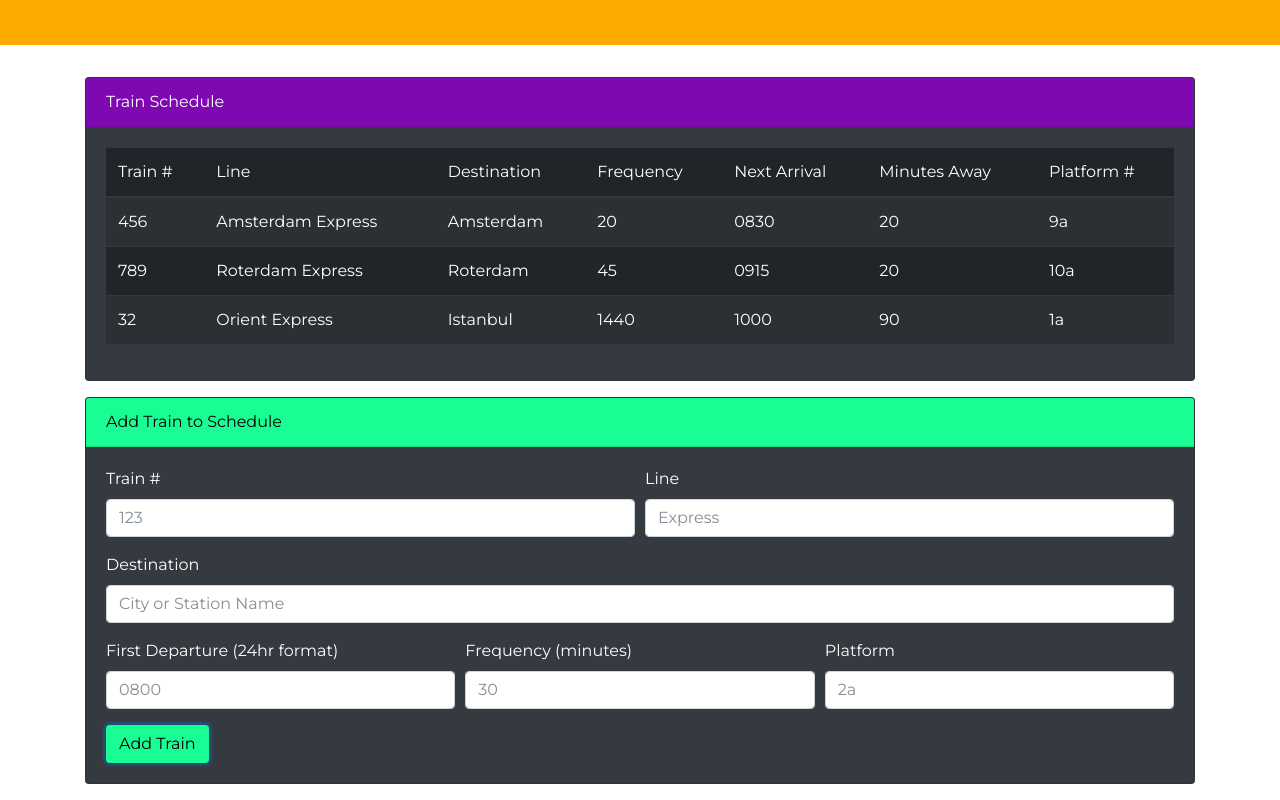
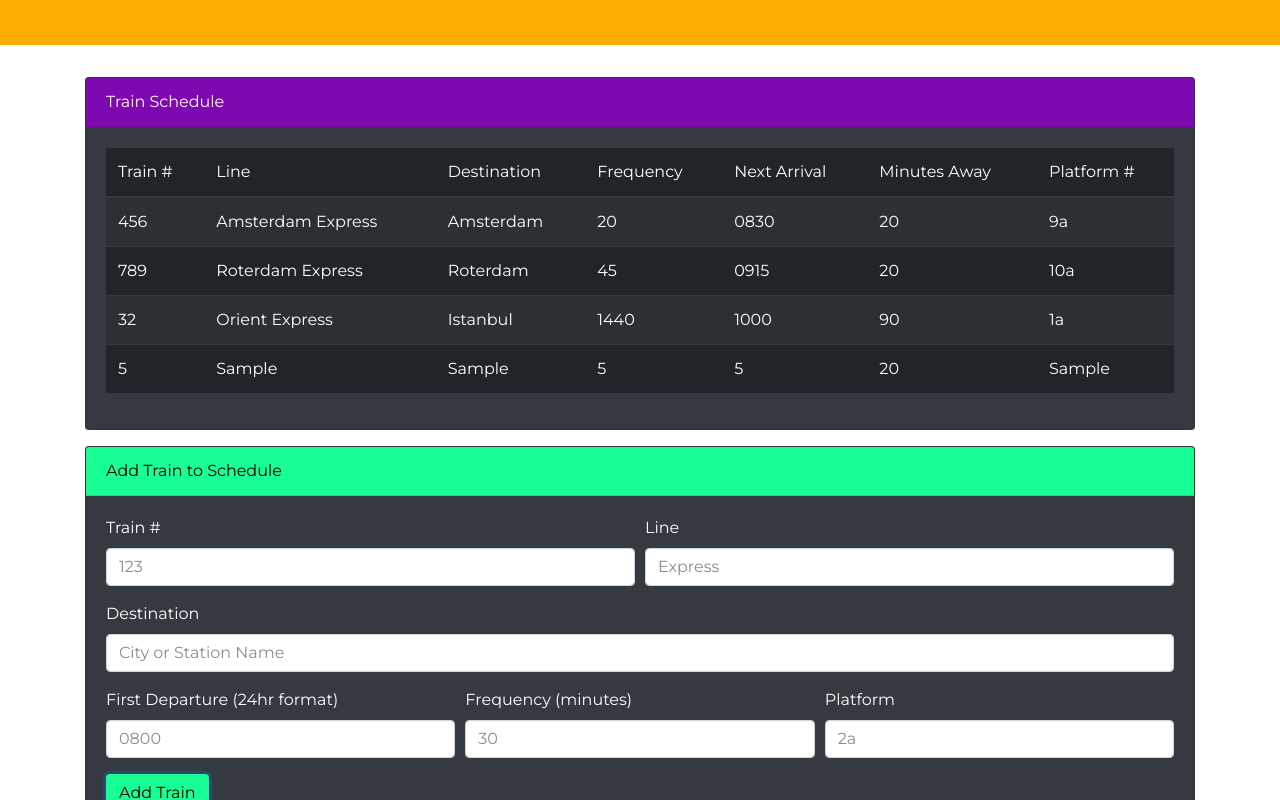
Before and after one commit to jMac029/train-scheduler, a plain HTML site: page index.html in a window 1280 px wide. Both pictures are taken after typing "5", "Sample", "Sample", "5", "5", "Sample" into the empty fields and a click on the button "Add Train". Shown: the part 318-1118 px from the top of the page. Drawn offline with nearby package versions, Linux system fonts and the light colour scheme.

Commit message:
added the ability to add trains to the schedule, now to get to it to display data from the database

```diff
--- a/assets/javascript/controller.js
+++ b/assets/javascript/controller.js
@@ -18,6 +18,7 @@
  			trainFrequency = $('#train-frequency').val().trim();
  			trainPlatform = $('#train-platform').val().trim();
 
+ 			// console log all the entries for testing
  			console.log(trainNumber)
  			console.log(trainLine)
  			console.log(trainDestination)
@@ -28,6 +29,8 @@
  			// clear all the fields in the form
  			$('.form-control').val("");
 
- 		})
+ 			view.updateTrainScheduleTable();
+
+ 		});
  	}
- }
+ };
--- a/assets/javascript/view.js
+++ b/assets/javascript/view.js
@@ -7,3 +7,49 @@ $(document).ready(function(){
 	controller.captureFormFields();
 
 });
+
+// view object
+var view = {
+
+	// function to update the Train Schedule Table
+
+	updateTrainScheduleTable: () => {
+
+		// var trainScheduleBody = $('.train-schedule-body');
+		// var tableRow = $('<tr>');
+		// var tableRowHead = $('<th>').attr('scope', 'row');
+		// var tableData = $('<td>');
+
+		$('#train-schedule-body').append(
+			'<tr>'+
+				'<th scope="row">' + trainNumber + '</th>' +
+				'<td>' + trainLine + '</td>' +
+				'<td>' + trainDestination + '</td>' +
+				'<td>' + trainDeparture + '</td>' +
+				'<td>' + trainFrequency + '</td>' +
+				'<td>20</td>' +
+				'<td>' + trainPlatform + '</td>' +
+			'</tr>'
+			);
+
+		// tableRowHead.text(trainNumber);
+
+
+
+		// tableRow.append(tableRowHead)
+		// 		.append(tableData).text(trainLine)
+		// 		.append(tableData).text(trainDestination)
+		// 		.append(tableData).text(trainDeparture)
+		// 		.append(tableData).text(trainFrequency)
+		// 		.append(tableData).text(trainPlatform);
+		// // tableRow.append(tableData).text(trainLine);
+		// // tableRow.append(tableData).text(trainLine);
+		// // tableRow.append(tableData).text(trainDestination);
+		// // tableRow.append(tableData).text(trainDeparture);
+		// // tableRow.append(tableData).text(trainFrequency);
+		// // tableRow.append(tableData).text(trainPlatform);
+
+		// trainScheduleBody.append(tableRow)
+
+	}
+};
--- a/index.html
+++ b/index.html
@@ -45,8 +45,8 @@
 				    Train Schedule
 				</div>
 				<div class="card-body">
-					<table class="table table-striped table-dark">
-					  	<thead>
+					<table class="table table-striped table-dark train-schedule-table">
+					  	<thead class="train-schedule-head">
 						    <tr>
 						       	<th scope="col">Train #</th>
 						       	<th scope="col">Line</th>
@@ -57,7 +57,7 @@
 							    <th scope="col">Platform #</th>
 						    </tr>
 					   	</thead>
-					  	   		<tbody>
+					  	   		<tbody id="train-schedule-body">
 							    <tr>
 							      	<th scope="row">456</th>
 								    <td>Amsterdam Express</td>
```
